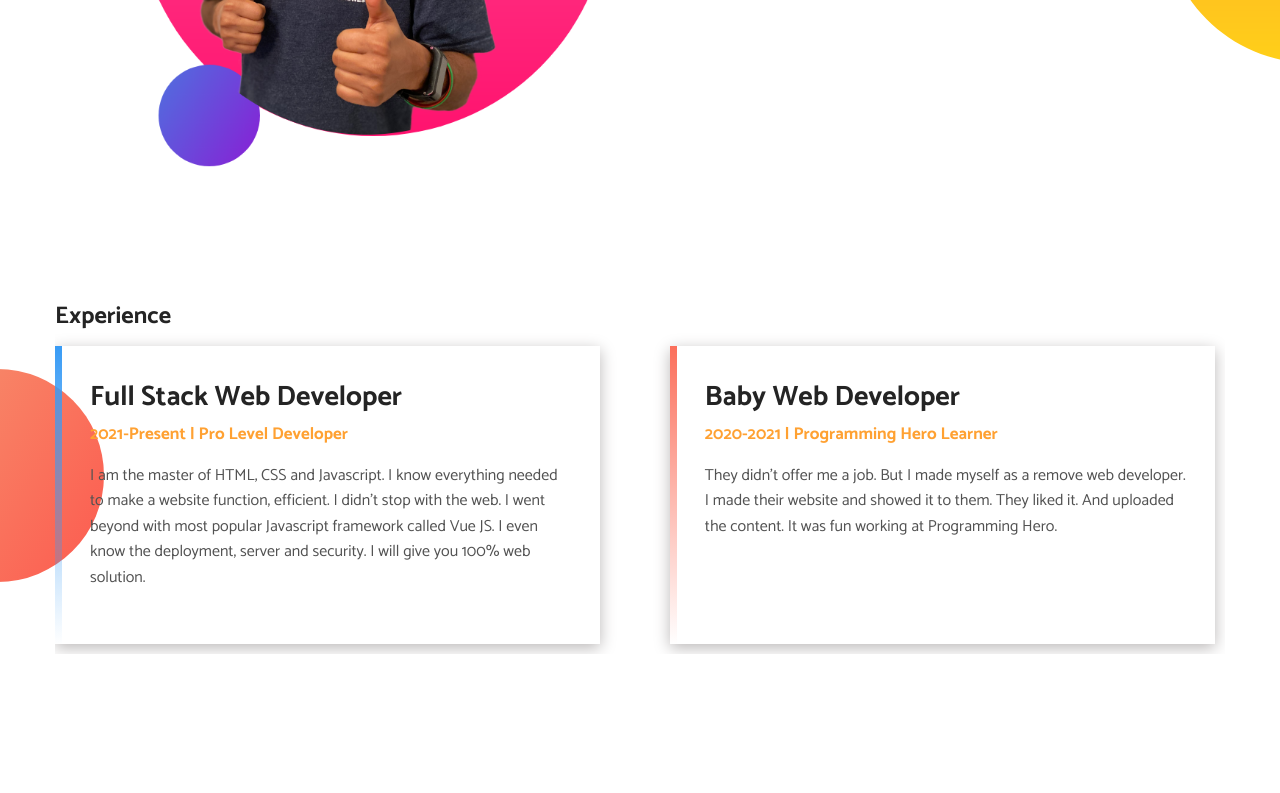
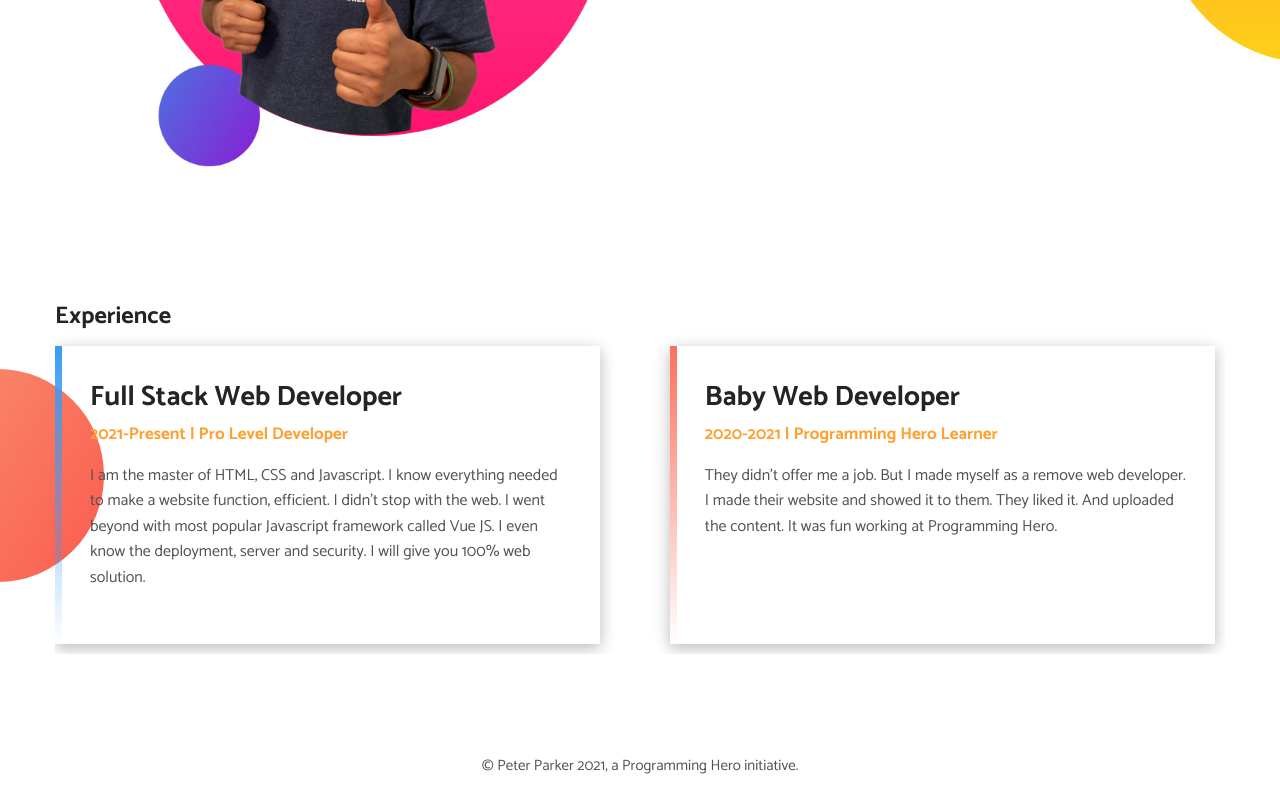
Before and after one commit to naimurcse/developer-protfolio, a plain HTML site: page index.html in a window 1280 px wide. Shown: the part 949-1742 px from the top of the page. Before the commit the page ends 1703 px from the top, so only its background shows below. Drawn offline with Linux system fonts and the light colour scheme.

Commit message:
Footer Done

```diff
--- a/css/style.css
+++ b/css/style.css
@@ -203,3 +203,15 @@ header {}
 
 
 /* Experience Section End */
+
+
+/* Footer Start */
+
+footer p {
+    text-align: center;
+    font-size: 15px;
+    margin-bottom: 15px;
+}
+
+
+/* Footer End */
--- a/index.html
+++ b/index.html
@@ -68,7 +68,9 @@
     </section>
     <!-- Experience Section End -->
 
-
+    <footer>
+        <p>&copy; Peter Parker 2021, a Programming Hero initiative.</p>
+    </footer>
 
 </body>
 
```
